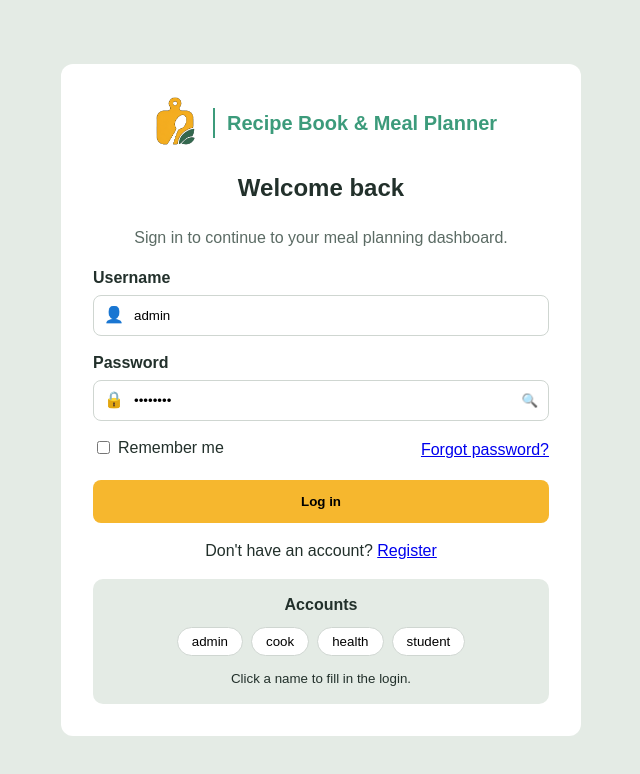
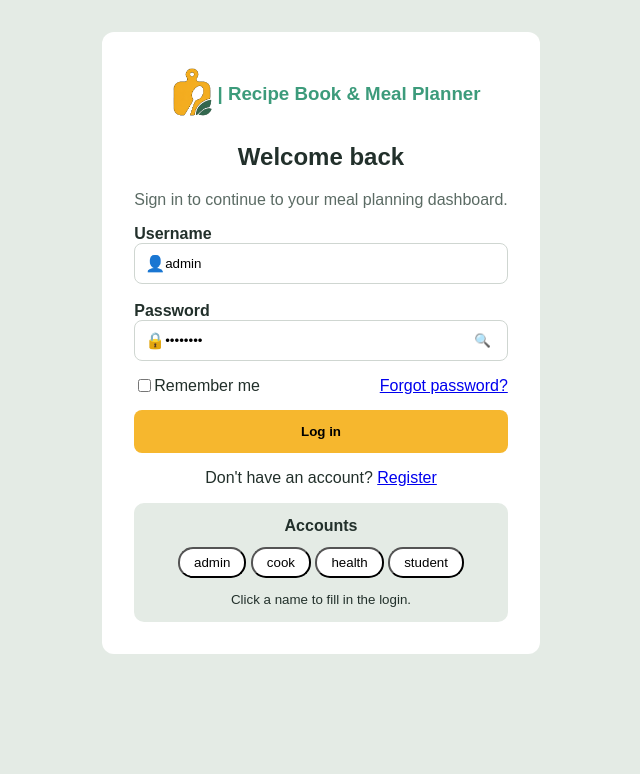
Before and after one commit to mamun-07/Webtech-Project-Group-06--Sec-X-, a plain HTML site: page HomeIndex.html in a window 1280 px wide. Both pictures are taken after a click on the button "admin". Shown: the whole page, without its empty margins (319-959 px from the left). Drawn offline with Linux system fonts and the light colour scheme.

Commit message:
Fixed issues in the login page

```diff
--- a/HomeIndex.html
+++ b/HomeIndex.html
@@ -11,7 +11,7 @@
     <div class="form">
       <div class="brand">
         <img src="images/logo.png" alt="" width="56">
-        <span class="brandName">Recipe Book & Meal Planner</span>
+        <h3> | Recipe Book & Meal Planner</h3>
       </div>
 
       <h2 style="text-align: center;">Welcome back</h2>
@@ -21,16 +21,16 @@
 
       <form id="loginForm">
         <div class="field">
-          <label for="username">Username</label>
-          <div class="input">
+          <label for="username" ><b>Username</b></label>
+          <div class="input" id="usernameBox">
             👤 <input type="text" id="username" placeholder="Enter your username" >
           </div>
-          <p class="fieldError" id="usernameError" role="alert"></p>
+          <p class="fieldError" id="usernameError" role="alert" ></p><br>
         </div>
 
         <div class="field">
-          <label for="password">Password</label>
-          <div class="input">
+          <label for="password"><b>Password</b></label>
+          <div class="input" id="passwordBox">
             🔒 <input type="password" id="password" placeholder="Enter your password" >
             <button type="button" id="eye" class="eye">🔍</button>
           </div>
--- a/css/login.css
+++ b/css/login.css
@@ -2,23 +2,16 @@
   box-sizing: border-box;
 }
 body {
-  margin: 0;
-  font-family: Arial, sans-serif;
+  font-family: Arial;
   color: #22302B;
-  background-color: #FBFBF7;
-  line-height: 1.5;
+  background-color: #E4EBE5;
 }
 .split {
-  min-height: 100vh;
   display: flex;
   justify-content: center;
-  align-items: center;
   padding: 24px;
-  background-color: #E4EBE5;
 }
 .form {
-  width: 100%;
-  max-width: 520px;
   padding: 32px;
   background-color: white;
   border-radius: 12px;
@@ -26,36 +19,15 @@ body {
 .brand {
   display: flex;
   align-items: center;
-  gap: 12px;
   justify-content: center;
-  margin-bottom: 20px;
   color: #3c9b7b;
-}
-.brandName {
-  padding-left: 12px;
-  border-left: 2px solid currentColor;
-  font-size: 20px;
-  font-weight: bold;
-}
-.field {
-  margin-bottom: 15px;
-}
-label {
-  display: block;
-  margin-bottom: 5px;
-  font-weight: bold;
 }
 .input {
   display: flex;
   align-items: center;
-  gap: 10px;
   padding: 0 10px;
-  background-color: white;
   border: 1px solid #CFD6D1;
   border-radius: 8px;
-}
-.input:focus-within {
-  border-color: #2F5D50;
 }
 .input.invalid {
   border-color: #C8402F;
@@ -65,18 +37,15 @@ label {
   min-width: 0;
   padding: 12px 0;
   border: none;
-  background: transparent;
 }
 .input input:focus-visible {
   outline: none;
 }
 .eye {
-  padding: 0;
   border: 0;
   background: transparent;
 }
 .fieldError {
-  margin: 5px 0 0;
   color: #C8402F;
 }
 .fieldError:empty {
@@ -91,8 +60,6 @@ label {
 .check {
   display: flex;
   align-items: center;
-  gap: 5px;
-  font-weight: normal;
 }
 .notice {
   margin: 0 0 15px;
@@ -106,11 +73,8 @@ label {
   border-radius: 8px;
   background-color: #F6B72E;
   font-weight: bold;
-  cursor: pointer;
 }
-.btn:hover {
-  background-color: #E8A91C;
-}
+
 .alt {
   text-align: center;
 }
@@ -121,15 +85,10 @@ label {
   text-align: center;
 }
 .chips {
-  display: flex;
-  justify-content: center;
-  flex-wrap: wrap;
-  gap: 8px;
-  margin: 10px;
+  margin: 12px;
 }
 .chips button {
   padding: 6px 14px;
   background-color: white;
-  border: 1px solid #CFD6D1;
-  border-radius: 20px;
+  border-radius: 15px;
 }
--- a/js/login.js
+++ b/js/login.js
@@ -5,7 +5,8 @@ var USERS =
     health: { password: "health123", role: "health", page: "pages/health-dashboard.html" },
     student: { password: "student123", role: "student", page: "pages/student.html" }
 };
-
+var usernameBox = document.getElementById("usernameBox");
+var passwordBox = document.getElementById("passwordBox");
 var loginForm = document.getElementById("loginForm");
 var usernameInput = document.getElementById("username");
 var passwordInput = document.getElementById("password");
@@ -20,16 +21,8 @@ function clearMessages()
     passwordError.textContent = "";
     notice.textContent = "";
     notice.hidden = true;
-    usernameInput.parentElement.classList.remove("invalid");
-    passwordInput.parentElement.classList.remove("invalid");
-}
-
-var savedUsername = localStorage.getItem("rememberedUser");
-
-if (savedUsername)
-{
-    usernameInput.value = savedUsername;
-    remember.checked = true;
+    usernameBox.classList.remove("invalid");
+    passwordBox.classList.remove("invalid");
 }
 
 document.getElementById("eye").addEventListener("click", function ()
@@ -76,14 +69,14 @@ loginForm.addEventListener("submit", function (event)
     if (username === "")
     {
         usernameError.textContent = "Enter your username.";
-        usernameInput.parentElement.classList.add("invalid");
+        usernameBox.classList.add("invalid");
         isValid = false;
     }
 
     if (password === "")
     {
         passwordError.textContent = "Enter your password.";
-        passwordInput.parentElement.classList.add("invalid");
+        passwordBox.classList.add("invalid");
         isValid = false;
     }
 
@@ -97,7 +90,7 @@ loginForm.addEventListener("submit", function (event)
     if (!user || user.password !== password)
     {
         passwordError.textContent = "Username or password is incorrect.";
-        passwordInput.parentElement.classList.add("invalid");
+        passwordBox.classList.add("invalid");
         return;
     }
 
```
